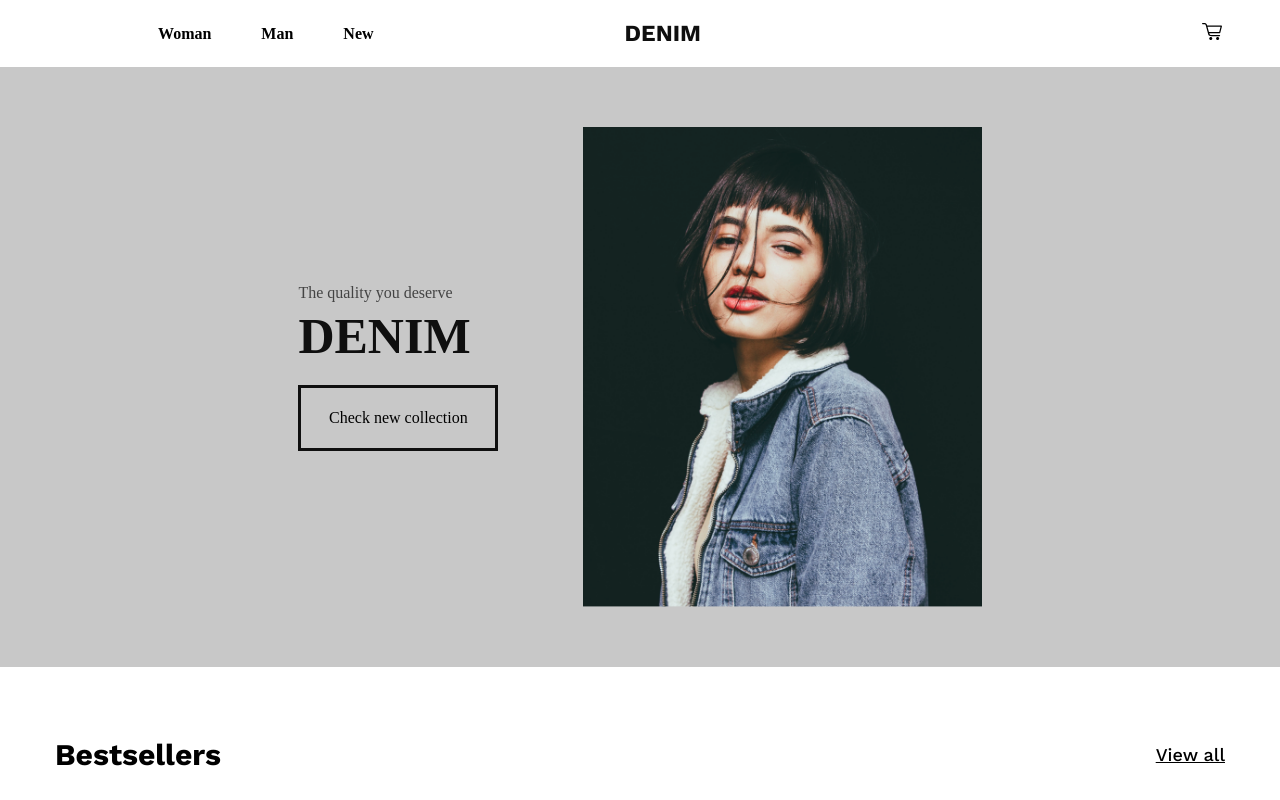
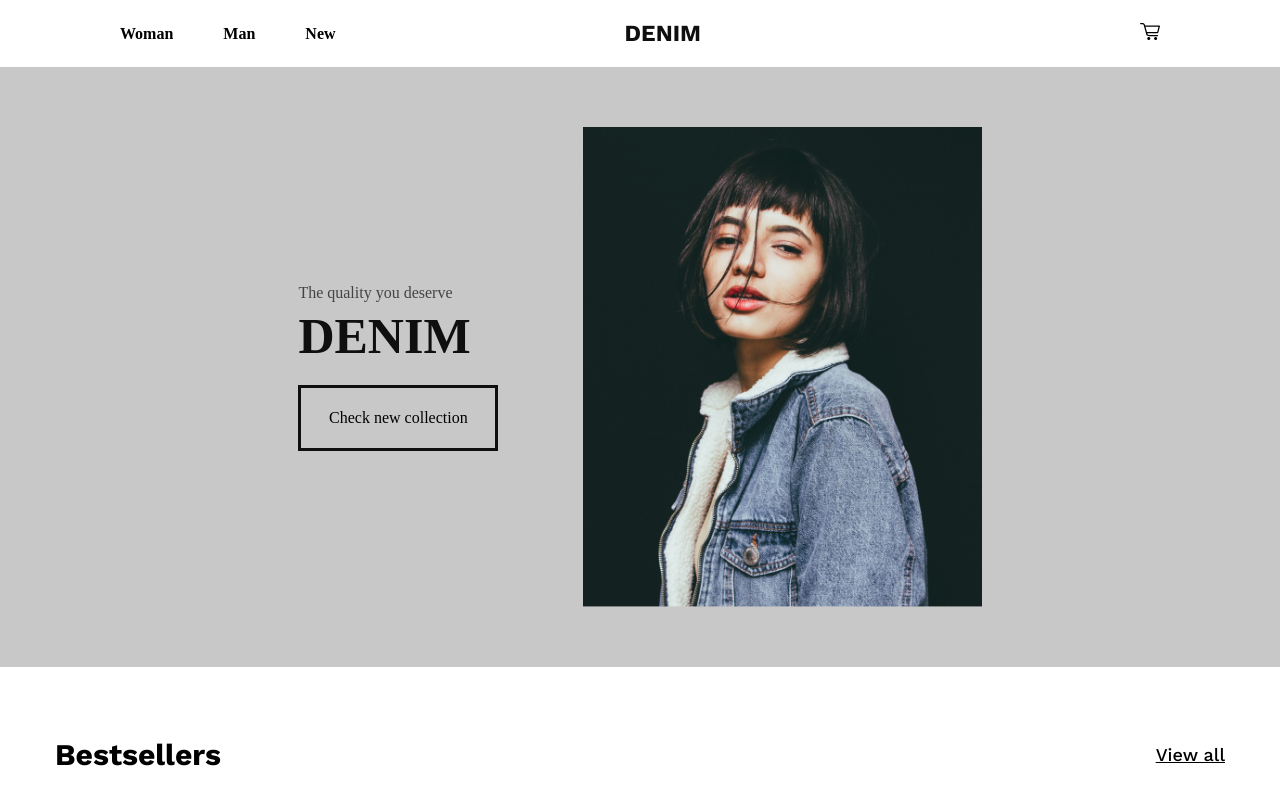
Before and after one commit to Natalia4576/Denim, a plain HTML site: page index.html in a window 1280 px wide. Shown: the top 800 px of the page. Drawn offline with nearby package versions, Linux system fonts and the light colour scheme.

Commit message:
second commit

```diff
--- a/css/style.css
+++ b/css/style.css
@@ -9,7 +9,7 @@ body{
 nav{
 	padding: 20px;
 	display: flex;
-    justify-content: space-around;
+    justify-content: space-between;
 	align-items: center;
 }
 .news{
@@ -292,7 +292,7 @@ header{
     display: flex;
     margin-left: 100px;
     align-items: center;
-   }
+}
 .nav_text1{
     margin-right: 50px;
     text-decoration: none;
@@ -303,8 +303,8 @@ header{
     justify-content: center;
     display: flex;
     align-items: center;
-    margin-left: 125px;
-   }
+    margin-left: 225px;
+}
 .nav_text2{
     margin-left: 200px;
 
@@ -314,6 +314,7 @@ header{
     display: flex;
     align-items: center;
     margin-left: 425px;
+	margin-right: 100px;
    }
 
 .foto{
```
